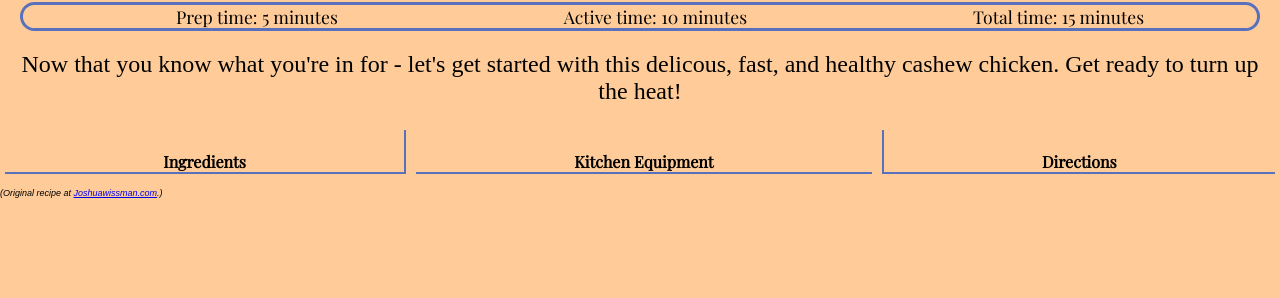
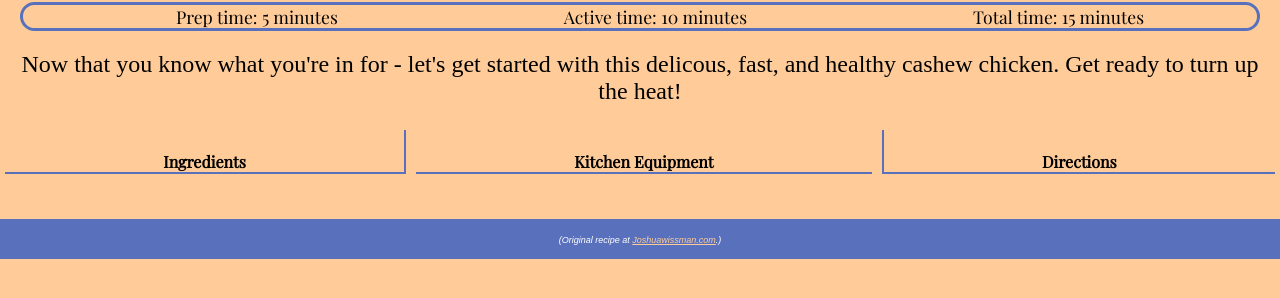
Before and after one commit to MariahSays/tp6, a plain HTML site: page index.html in a window 1280 px wide. Shown: the part 402-700 px from the top of the page. Drawn offline with nearby package versions, Linux system fonts and the light colour scheme.

Commit message:
added footer for aesthetics

```diff
--- a/index.html
+++ b/index.html
@@ -68,10 +68,10 @@
 </div>
 </div>
 
-
+<div id="footer">
 <p class="copyright">(Original recipe at <a href="https://www.joshuaweissman.com/post/the-healthiest-cashew-chicken-in-15-minutes">Joshuawissman.com</a>.)</p>
 		<!-- page HTML elements goes here for the initial DOM -->
-
+</div>
 	</body>
 
 </html>
--- a/styles.css
+++ b/styles.css
@@ -140,6 +140,21 @@ mark{
   font-style: italic;
 }
 
+#footer{
+  width: 100vw;
+  height: 5vh;
+  margin-top: 5vh;
+  background-color:#5971BC;
+  color: white;
+  text-align: center;
+}
+
+#footer a{
+  color: #FFCC99;
+}
+#footer p{
+  padding-top: 2vh;
+}
 /* media for mobile turns lists into 1 column (3 rows) removes borders*/
   @media screen and (orientation: portrait) {
     #gridContainer{
```
